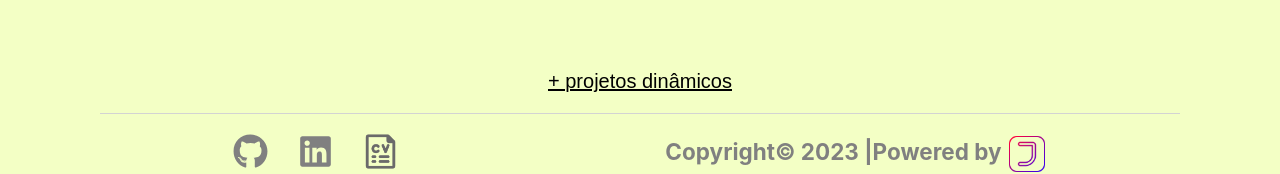
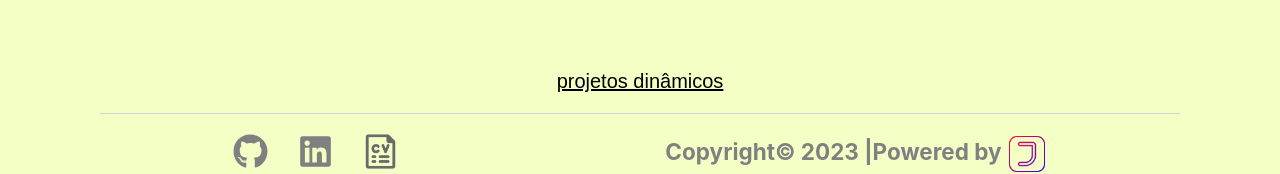
Before and after one commit to JvVenna/meu-portfolio, a React (Vite) app: page / in a window 1280 px wide. Shown: the part 1479-1653 px from the top of the page. Built offline with nearby package versions, Linux system fonts and the light colour scheme.

Commit message:
alterar link projeto dinamico

```diff
--- a/src/components/Projetos.jsx
+++ b/src/components/Projetos.jsx
@@ -35,7 +35,7 @@ function Projetos() {
                     tabletPrint={tabletPrintPhp} altTabletPrint={altTabletPrint}
                     link={urlPhp} titulo={tituloPhp} texto={textoPhp} />
             </div>
-            <a className={styles.knowmore} target='_blank' href="https://joaodinamico.netlify.app/">+ projetos dinâmicos</a>
+            <a className={styles.knowmore} target='_blank' rel='noreferrer' href="https://exdinamicos.netlify.app">projetos dinâmicos</a>
         </div >
     )
 }
```
